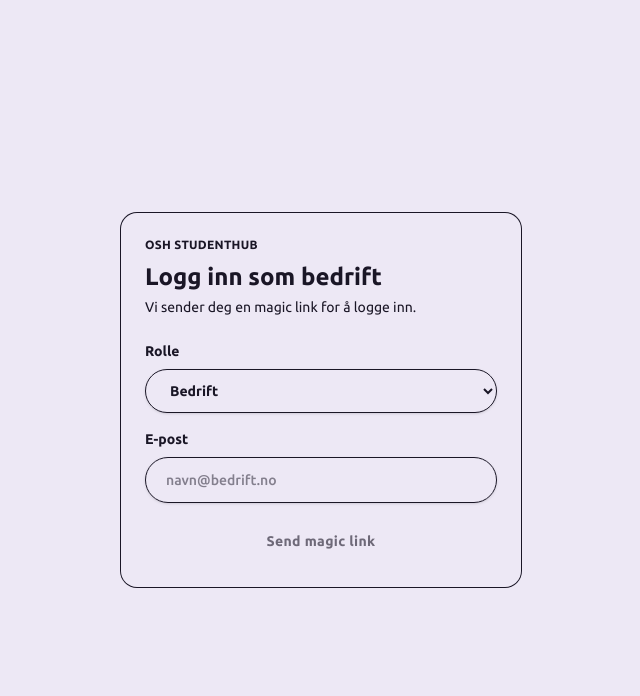
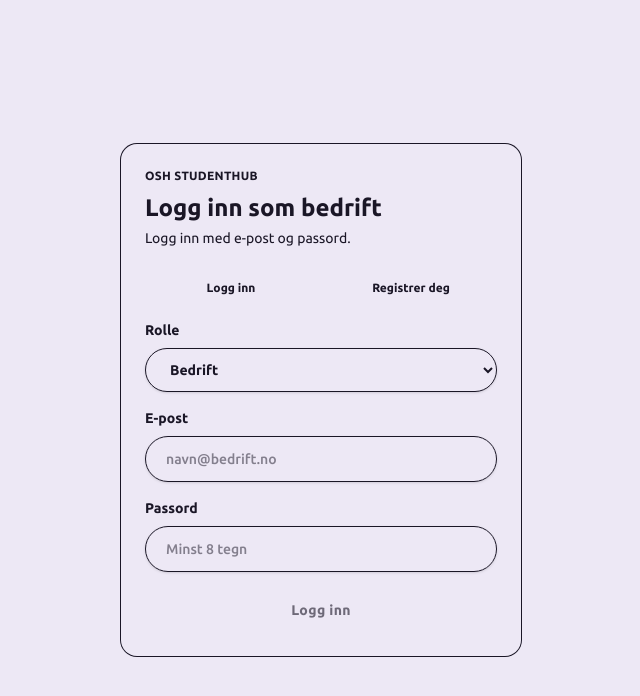
Before and after one commit to Stianjp/StudentHub5.0, a Next.js app: page /auth/sign-in in a window 1280 px wide. Shown: the top 696 px of the page, without its empty margins (319-959 px from the left). Built offline with nearby package versions, Linux system fonts and the light colour scheme; no server answers.

Commit message:
Legger på passord og registrer side

```diff
--- a/app/auth/sign-in/sign-in-client.tsx
+++ b/app/auth/sign-in/sign-in-client.tsx
@@ -1,30 +1,41 @@
 "use client";
 
 import { useMemo, useState, type FormEvent } from "react";
+import { useRouter } from "next/navigation";
 import { useSearchParams } from "next/navigation";
 import { Button } from "@/components/ui/button";
 import { Card } from "@/components/ui/card";
 import { Input } from "@/components/ui/input";
 import { Select } from "@/components/ui/select";
+import { createClient } from "@/lib/supabase/client";
 
 type Role = "student" | "company" | "admin";
+type Mode = "login" | "register";
 
 export function SignInClient() {
+  const router = useRouter();
   const params = useSearchParams();
   const initialRole = (params.get("role") as Role | null) ?? "company";
   const next = params.get("next");
   const reason = params.get("reason");
 
   const [role, setRole] = useState<Role>(initialRole);
+  const [mode, setMode] = useState<Mode>("login");
   const [email, setEmail] = useState("");
+  const [password, setPassword] = useState("");
   const [status, setStatus] = useState<"idle" | "loading" | "sent" | "error">("idle");
   const [error, setError] = useState<string | null>(null);
 
   const title = useMemo(() => {
+    if (mode === "register") {
+      if (role === "student") return "Registrer student";
+      if (role === "admin") return "Registrer admin";
+      return "Registrer bedrift";
+    }
     if (role === "student") return "Logg inn som student";
     if (role === "admin") return "Logg inn som admin";
     return "Logg inn som bedrift";
-  }, [role]);
+  }, [mode, role]);
 
   async function onSubmit(event: FormEvent<HTMLFormElement>) {
     event.preventDefault();
@@ -41,26 +52,67 @@ export function SignInClient() {
       return;
     }
 
-    const response = await fetch("/api/auth/magic-link", {
-      method: "POST",
-      headers: { "Content-Type": "application/json" },
-      body: JSON.stringify({ email: emailValue, role: roleValue, next }),
-    });
-
-    const payload = await response.json().catch(() => ({}));
-    if (!response.ok) {
+    if (password.length < 8) {
       setStatus("error");
-      const errorMessage =
-        typeof payload?.error === "string"
-          ? payload.error
-          : payload?.error
-            ? "Kunne ikke sende magic link (ugyldig input)"
-            : "Kunne ikke sende magic link";
-      setError(errorMessage);
+      setError("Passord må være minst 8 tegn.");
       return;
     }
 
-    setStatus("sent");
+    const supabase = createClient();
+    const nextPath = typeof next === "string" ? next : `/${roleValue}`;
+
+    if (mode === "register") {
+      if (roleValue === "admin") {
+        setStatus("error");
+        setError("Admin-tilgang settes manuelt av OSH.");
+        return;
+      }
+
+      const { data, error: signUpError } = await supabase.auth.signUp({
+        email: emailValue,
+        password,
+        options: {
+          emailRedirectTo: `${window.location.origin}/auth/callback?role=${roleValue}&next=${encodeURIComponent(
+            nextPath,
+          )}`,
+        },
+      });
+
+      if (signUpError) {
+        setStatus("error");
+        setError(signUpError.message);
+        return;
+      }
+
+      if (data.user) {
+        const { error: profileError } = await supabase.from("profiles").insert({
+          id: data.user.id,
+          role: roleValue as Role,
+        });
+        if (profileError) {
+          setStatus("error");
+          setError(profileError.message);
+          return;
+        }
+      }
+
+      setStatus("sent");
+      setError("Registrering OK. Sjekk e-post for bekreftelse eller logg inn.");
+      return;
+    }
+
+    const { error: signInError } = await supabase.auth.signInWithPassword({
+      email: emailValue,
+      password,
+    });
+
+    if (signInError) {
+      setStatus("error");
+      setError(signInError.message);
+      return;
+    }
+
+    router.replace(nextPath);
   }
 
   return (
@@ -69,9 +121,33 @@ export function SignInClient() {
         <div>
           <p className="text-xs font-semibold uppercase tracking-wide text-primary/60">OSH StudentHub</p>
           <h1 className="mt-2 text-2xl font-bold text-primary">{title}</h1>
-          <p className="mt-1 text-sm text-ink/80">Vi sender deg en magic link for å logge inn.</p>
+          <p className="mt-1 text-sm text-ink/80">
+            {mode === "register"
+              ? "Opprett konto med e-post og passord."
+              : "Logg inn med e-post og passord."}
+          </p>
         </div>
         <form className="flex flex-col gap-4" onSubmit={onSubmit}>
+          <div className="grid grid-cols-2 gap-2">
+            <button
+              type="button"
+              onClick={() => setMode("login")}
+              className={`rounded-full px-4 py-2 text-xs font-semibold transition ${
+                mode === "login" ? "bg-primary text-surface" : "bg-primary/10 text-primary"
+              }`}
+            >
+              Logg inn
+            </button>
+            <button
+              type="button"
+              onClick={() => setMode("register")}
+              className={`rounded-full px-4 py-2 text-xs font-semibold transition ${
+                mode === "register" ? "bg-primary text-surface" : "bg-primary/10 text-primary"
+              }`}
+            >
+              Registrer deg
+            </button>
+          </div>
           <label className="flex flex-col gap-2 text-sm font-semibold text-primary">
             Rolle
             <Select name="role" value={role} onChange={(e) => setRole(e.target.value as Role)}>
@@ -91,13 +167,28 @@ export function SignInClient() {
               onChange={(e) => setEmail(e.target.value)}
             />
           </label>
+          <label className="flex flex-col gap-2 text-sm font-semibold text-primary">
+            Passord
+            <Input
+              name="password"
+              required
+              type="password"
+              placeholder="Minst 8 tegn"
+              value={password}
+              onChange={(e) => setPassword(e.target.value)}
+            />
+          </label>
           <Button disabled={status === "loading" || email.length < 3} type="submit">
-            {status === "loading" ? "Sender…" : "Send magic link"}
+            {status === "loading"
+              ? "Jobber…"
+              : mode === "register"
+                ? "Registrer"
+                : "Logg inn"}
           </Button>
         </form>
         {status === "sent" ? (
           <div className="rounded-xl bg-success/15 px-4 py-3 text-sm font-medium text-success">
-            Magic link er sendt. Sjekk innboksen din.
+            {error ?? "Ferdig."}
           </div>
         ) : null}
         {status === "error" ? (
--- a/lib/auth.ts
+++ b/lib/auth.ts
@@ -4,11 +4,25 @@ import { createServerSupabaseClient } from "@/lib/supabase/server";
 
 type Profile = TableRow<"profiles">;
 
+const roleRedirect: Record<Profile["role"], string> = {
+  company: "/company",
+  student: "/student",
+  admin: "/admin",
+};
+
 export async function getUser() {
   const supabase = await createServerSupabaseClient();
   const { data, error } = await supabase.auth.getUser();
 
   if (error) {
+    const isMissingSession =
+      (error as { name?: string; message?: string }).name === "AuthSessionMissingError" ||
+      (error as { message?: string }).message?.includes("Auth session missing");
+
+    if (isMissingSession) {
+      return null;
+    }
+
     throw error;
   }
 
@@ -38,7 +52,8 @@ export async function getProfile() {
 export async function ensureProfile(role: Profile["role"]) {
   const user = await getUser();
   if (!user) {
-    redirect(`/auth/sign-in?role=${role}`);
+    const nextPath = roleRedirect[role] ?? "/";
+    redirect(`/auth/sign-in?role=${role}&next=${encodeURIComponent(nextPath)}`);
   }
 
   const supabase = await createServerSupabaseClient();
@@ -56,13 +71,14 @@ export async function ensureProfile(role: Profile["role"]) {
 
   if (existing) {
     if (existing.role !== role && existing.role !== "admin") {
-      redirect(`/auth/sign-in?role=${role}`);
+      const nextPath = roleRedirect[role] ?? "/";
+      redirect(`/auth/sign-in?role=${role}&next=${encodeURIComponent(nextPath)}`);
     }
     return existing;
   }
 
   if (role === "admin") {
-    redirect("/auth/sign-in?role=admin&reason=admin-required");
+    redirect("/auth/sign-in?role=admin&reason=admin-required&next=%2Fadmin");
   }
 
   const { data: created, error: insertError } = await supabase
--- a/lib/company.ts
+++ b/lib/company.ts
@@ -27,13 +27,15 @@ function deriveCompanyName(email: string | null | undefined) {
 export async function getOrCreateCompanyForUser(userId: string, email?: string | null) {
   const supabase = await createServerSupabaseClient();
 
-  const { data: existing, error: readError } = await supabase
+  const { data: existingRows, error: readError } = await supabase
     .from("companies")
     .select("*")
     .eq("user_id", userId)
-    .maybeSingle();
+    .order("created_at", { ascending: false })
+    .limit(1);
 
   if (readError) throw readError;
+  const existing = existingRows?.[0] ?? null;
   if (existing) return existing;
 
   const now = new Date().toISOString();
--- a/lib/student.ts
+++ b/lib/student.ts
@@ -32,13 +32,15 @@ function deriveStudentName(email: string | null | undefined) {
 export async function getOrCreateStudentForUser(userId: string, email?: string | null) {
   const supabase = await createServerSupabaseClient();
 
-  const { data: existing, error: readError } = await supabase
+  const { data: existingRows, error: readError } = await supabase
     .from("students")
     .select("*")
     .eq("user_id", userId)
-    .maybeSingle();
+    .order("created_at", { ascending: false })
+    .limit(1);
 
   if (readError) throw readError;
+  const existing = existingRows?.[0] ?? null;
   if (existing) return existing as Student;
 
   const now = new Date().toISOString();
```
